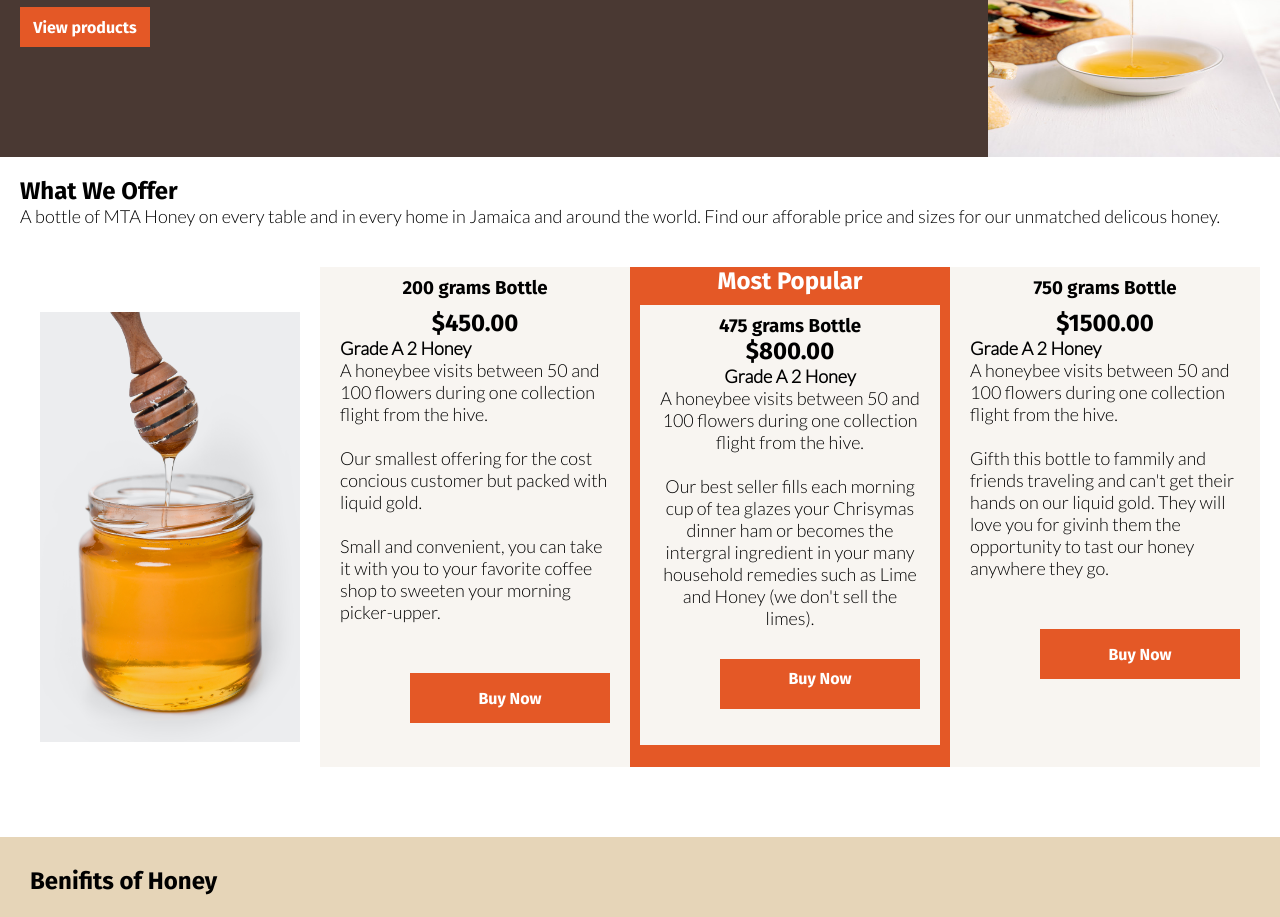
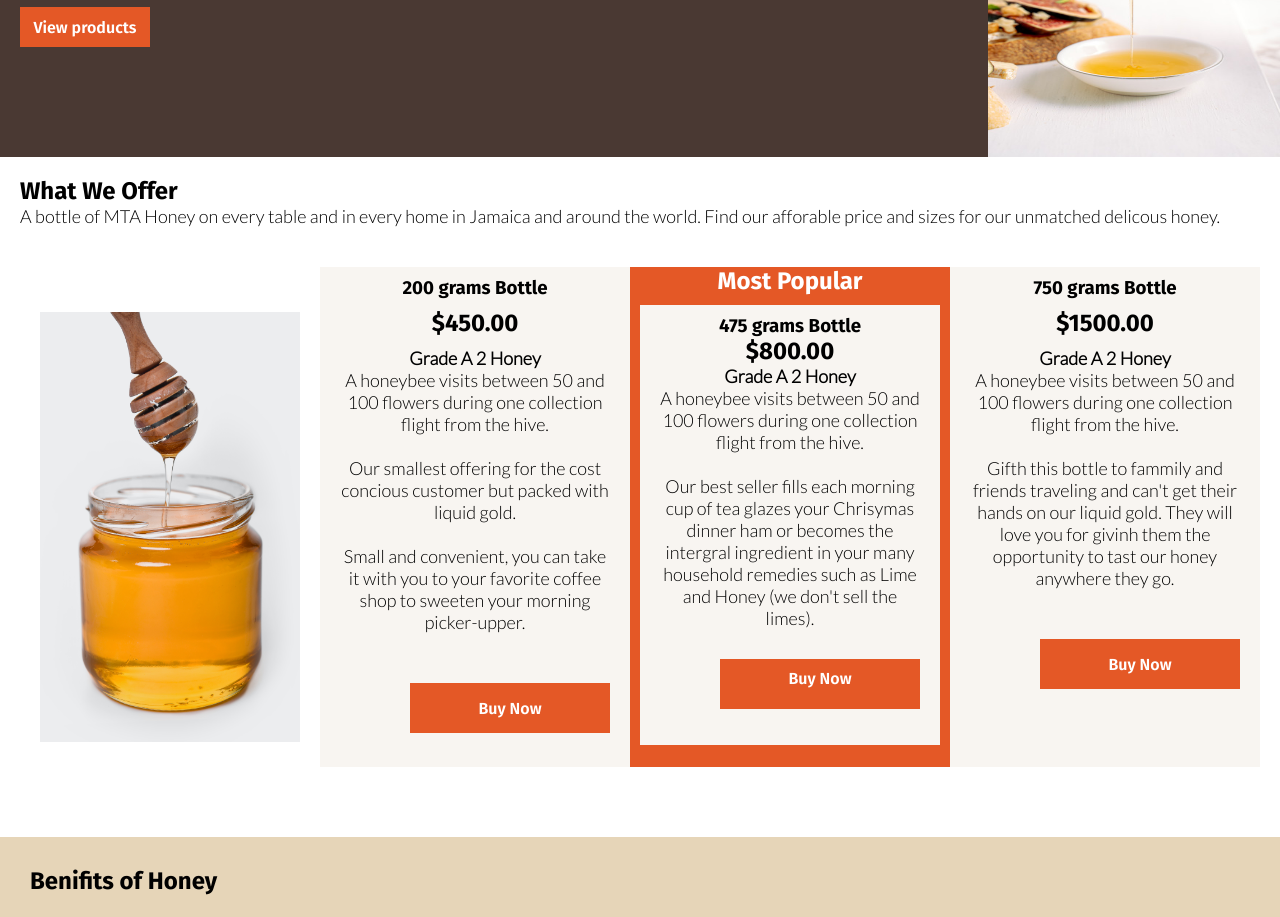
Before and after one commit to Iceofspade/honey_valley, a plain HTML site: page index.html in a window 1280 px wide. Shown: the part 239-1156 px from the top of the page. Drawn offline with Linux system fonts and the light colour scheme.

Commit message:
fixed incorrect fonts

```diff
--- a/stylesheet.css
+++ b/stylesheet.css
@@ -1,5 +1,5 @@
 
-@import url('https://fonts.googleapis.com/css2?family=Fira+Sans:wght@700&family=Lato:wght@300&display=swap');
+@import url('https://fonts.googleapis.com/css2?family=Fira+Sans:ital,wght@0,600;0,700;1,700&family=Lato:wght@300&display=swap');
 *{
     box-sizing: border-box;
     margin: 0;
@@ -7,10 +7,17 @@
 }
 p{
     font-family: 'Lato';
+    font-weight: 300;
     font-size: 18px;
 }
-h1,h2,h3,a{
+h1,h2,h3,h4,h5,h6{
     font-family: 'Fira Sans';
+    font-weight: 700;
+}
+a{
+    font-family: 'Fira Sans';
+    font-weight: 600;
+    font-size: 16px;
 }
 header{
     display: flex;
@@ -78,7 +85,6 @@ header{
 .view_button{
     background: #e45826;
     display: flex;
-    font-family: 'Fira Sans';
     height: 40px;
     width: 130px;
     align-items: center;
@@ -118,7 +124,7 @@ header{
     width: 380px;
     height: 500px;
 }
-.product_box h2, .product_box h3, .product_boxp,.product_box b{
+.product_box h2, .product_box h3, .product_box p,.product_box b{
     padding-top: 10px;
     text-align: center;
 }
@@ -129,7 +135,6 @@ header{
 .buy_button{
     background: #e45826;
     display: flex;
-    font-family: 'Fira Sans';
     height: 50px;
     width: 200px;
     align-items: center;
@@ -162,7 +167,6 @@ header{
 }
 .highlighted_product div div{
     background: #e45826;
-    font-family: 'Fira Sans';
     height: 50px;
     width: 200px;
     margin: 30px 0px 0px 60px;
```
